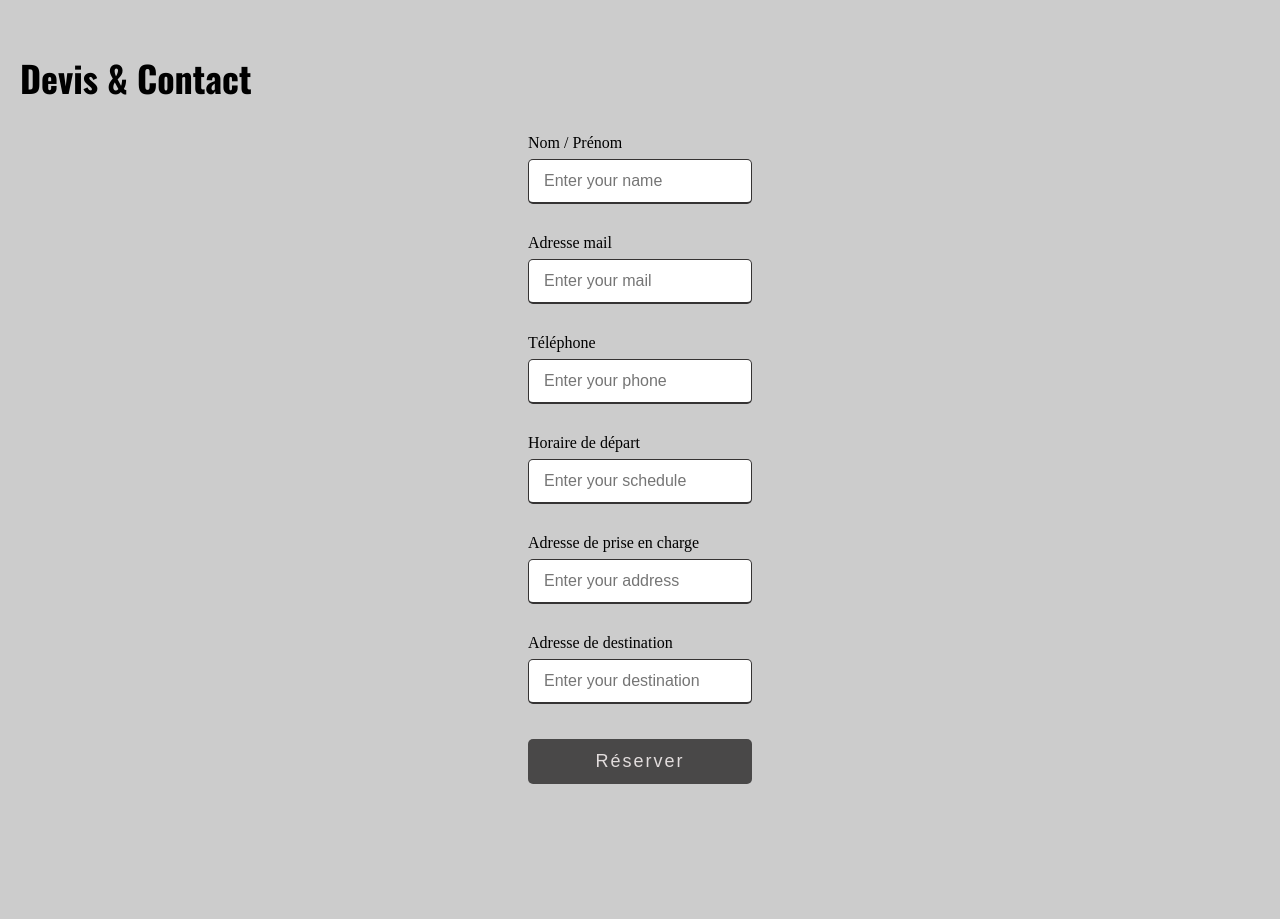
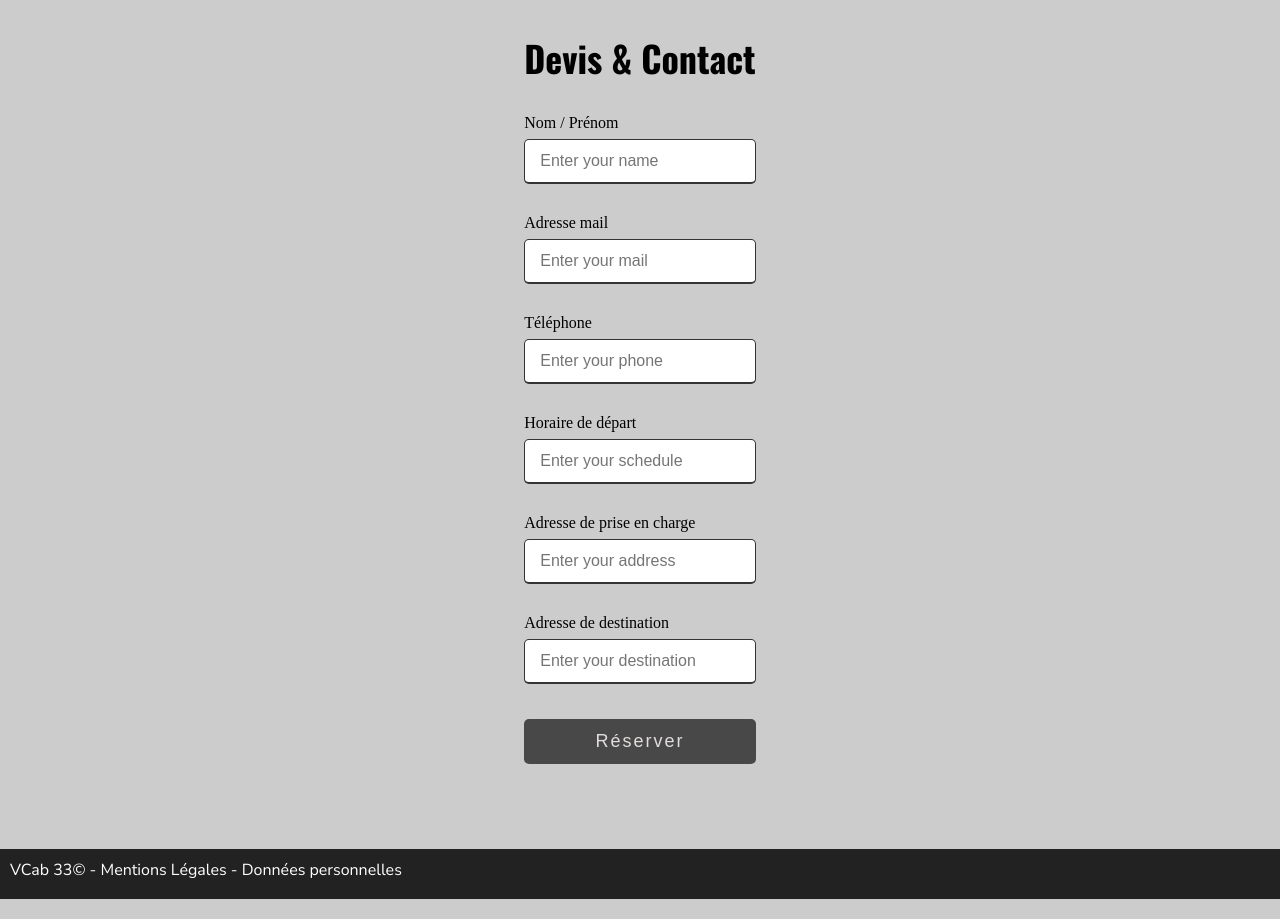
Before and after one commit to afeynaud/vcab33, a PHP site: page / in a window 1280 px wide. Shown: the part 1780-2699 px from the top of the page. Run offline with PHP 8.4, Linux system fonts and the light colour scheme.

Commit message:
delete basics html tag in templates and add footer

```diff
--- a/css/style.css
+++ b/css/style.css
@@ -1,4 +1,4 @@
-/* Importations */
+/* Imports */
 
 @import url('https://cdnjs.cloudflare.com/ajax/libs/font-awesome/5.15.4/css/all.min.css');
 @import url('https://fonts.googleapis.com/css2?family=Nunito+Sans:ital,wght@0,300;0,400;0,700;1,300;1,400;1,700&family=Oswald:wght@300;400;500;700&display=swap');
@@ -13,7 +13,6 @@
 
 body {
     background-color: #cccccc; /* grey light */
-    margin: 20px;
 }
 
 .container {
@@ -95,9 +94,10 @@ ul li {
 }
 
 /* Header */
+
 .header {
-    margin-left: 0;
-    margin-right: 0;
+    margin-left: 20px;
+    margin-right: 20px;
     box-sizing:border-box;
 }
 
@@ -116,9 +116,12 @@ ul li {
 }
 
 /* Nav */
+
 .nav-menu {
     position: relative;
     margin-bottom: 120px;
+    margin-left: 20px;
+    margin-right: 20px;
 }
 
 .nav-menu ul {
@@ -164,6 +167,7 @@ ul li {
 
 
 /* Slider */
+
 .slider-my-slides {display: none}
 
 .slider-slideshow-container {
@@ -351,3 +355,26 @@ form .buttons input:hover{
 }
 
 /* Footer */
+
+.footer {
+    margin-left: 0;
+    margin-right: 0;
+    box-sizing:border-box;
+    background-color: #222222;
+    padding: 10px;
+    color: #ffffff;
+
+}
+
+.footer ul {
+    display: flex;
+    flex-direction: row;
+    justify-content: space-between;
+    padding-left: 0;
+}
+
+.footer ul li {
+    list-style: none;
+    font-family: 'Nunito Sans', sans-serif;
+    height: 30px;
+}
--- a/index.php
+++ b/index.php
@@ -60,6 +60,7 @@
     </section>
 
 <?php require './templates/form.php' ?>
+<?php require './templates/footer.php' ?>
 <script src='./scripts/slider.js'></script>
 </body>
 </html>
--- /dev/null
+++ b/templates/footer.php
@@ -0,0 +1,7 @@
+<footer>
+    <section class='footer'>
+        <ul>
+            <li>VCab 33© - Mentions Légales - Données personnelles</li>
+        </ul>
+    </section>
+</footer>
--- a/templates/form.php
+++ b/templates/form.php
@@ -1,7 +1,6 @@
-<h2>Devis & Contact</h2>
-    <div class="container">
-        <div class='container'>
+    <div class='container'>
             <form action="#">
+                <h2>Devis & Contact</h2>
                 <div class="user-details">
 
                     <div class='input-box'>
--- a/templates/header.php
+++ b/templates/header.php
@@ -1,17 +1,8 @@
-<!DOCTYPE html>
-<html>
-    <head>
-        <link href='../css/style.css' rel='stylesheet'>
-        <link rel="preconnect" href="https://fonts.googleapis.com">
-        <link rel="preconnect" href="https://fonts.gstatic.com" crossorigin>
-        <link href="https://fonts.googleapis.com/css2?family=Nunito+Sans:ital,wght@0,300;0,400;0,700;1,300;1,400;1,700&family=Oswald:wght@300;400;500;700&display=swap" rel="stylesheet">
-    </head>
-    <body>
+<header>
     <section class='header'>
         <ul>
             <li><i class='fa fa-home'></i> Accueil</li>
             <li>06 04 52 62 01 <i class='fa fa-phone'></i></li>
         </ul>
     </section>
-    </body>
-</html>
+</header>
```
Lines whose indentation alone changed are shown as unchanged.
